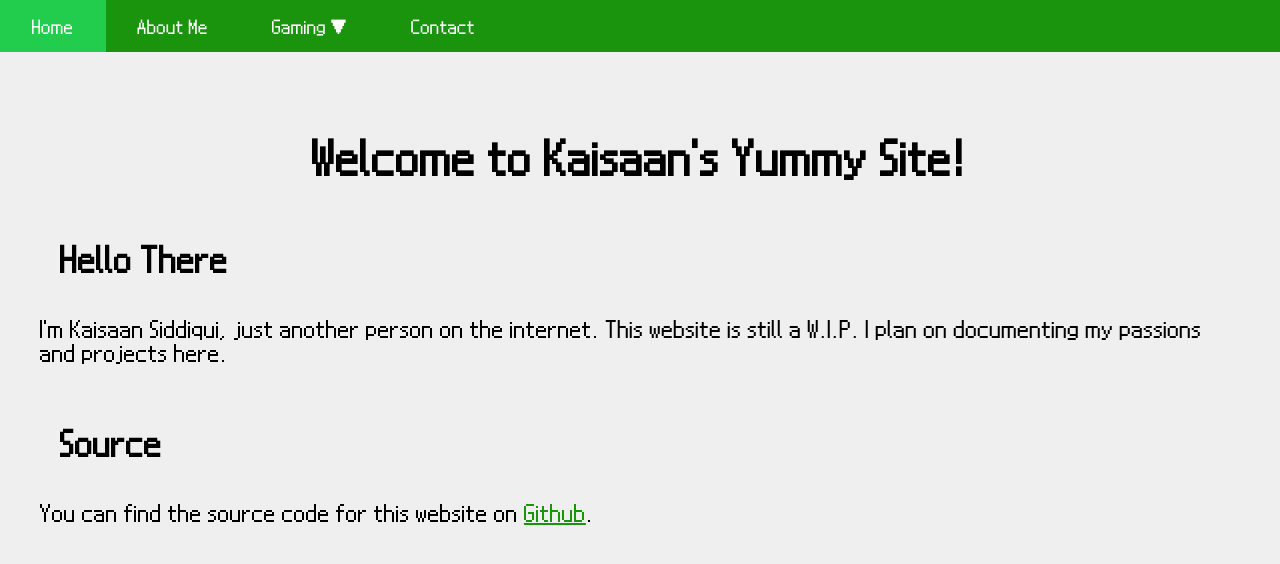
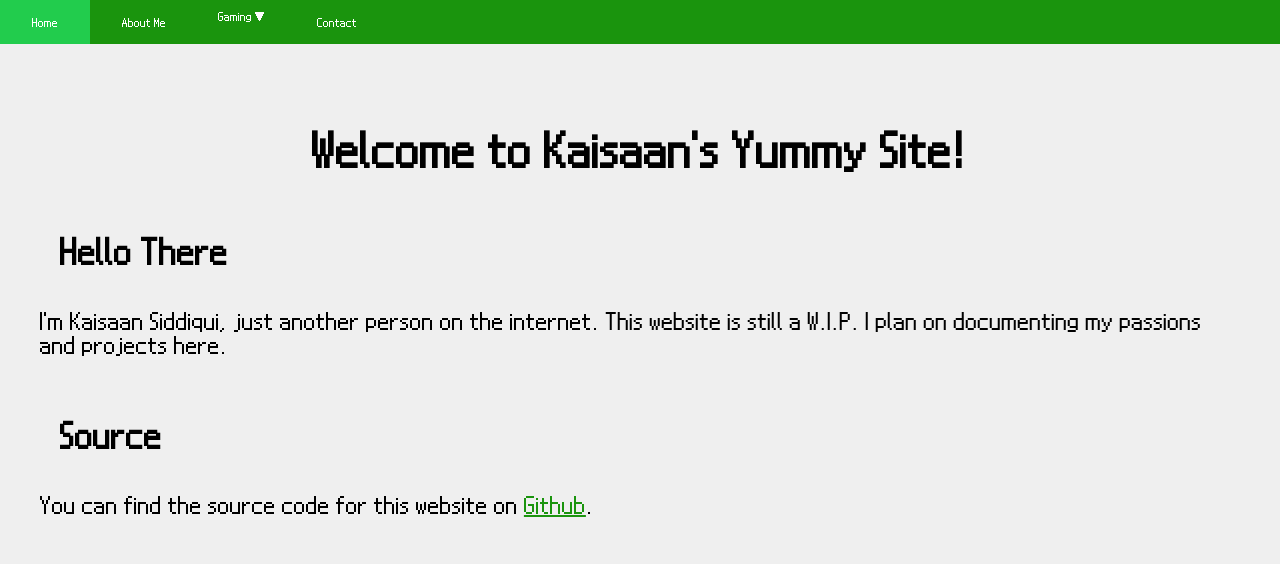
Before and after one commit to Kaisaan/kaisaan.github.io, a Jekyll site: the page built from index.html, in a window 1280 px wide. Shown: the top 564 px of the page. Built offline with Jekyll 4.4.1, drawn with Linux system fonts in a browser that asks for light colours; some web fonts are replaced.

Commit message:
size fix

```diff
--- a/css/style.css
+++ b/css/style.css
@@ -70,12 +70,16 @@ a:active {
 }
 
 .navbar ul, li {
-    font-size: 1rem;
+    font-size: 1em;
     list-style-type: none;
     margin: 0;
     padding: 0;
     overflow: hidden;
     background-color: #1a940d;
+}
+
+.navbar ul {
+    font-size: 1em;
 }
 
 .navstd {
```
